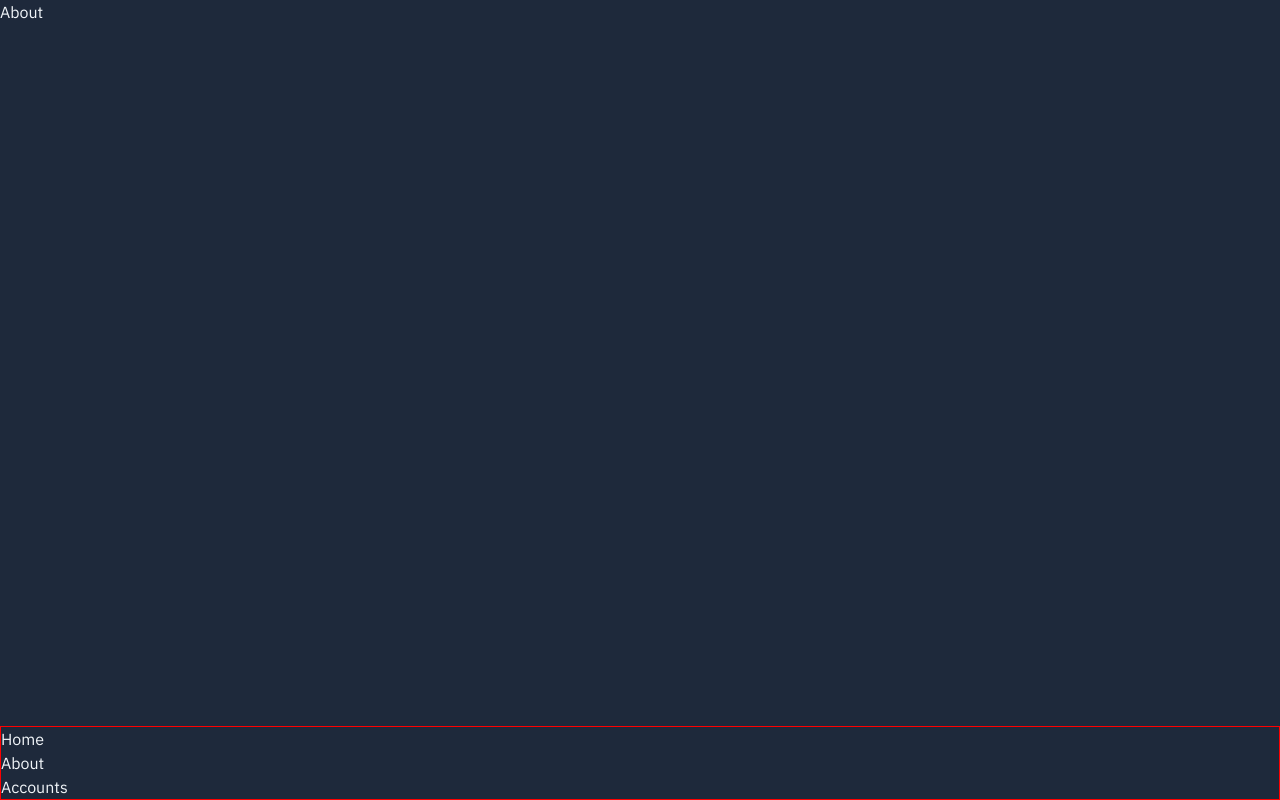
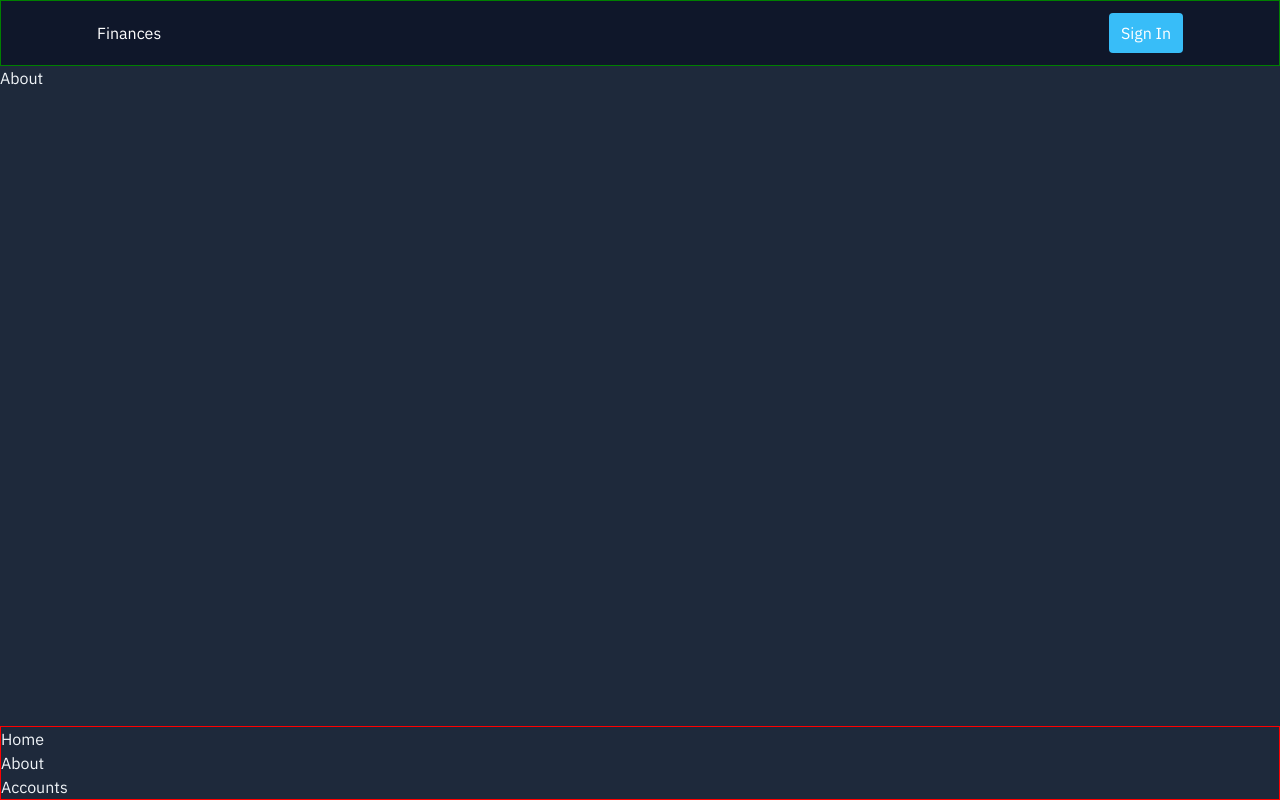
Before and after one commit to ferranfusalba/finances-next, a Next.js app: page /about in a window 1280 px wide. Built offline with nearby package versions, Linux system fonts and the light colour scheme; no server answers.

Commit message:
Add next auth

```diff
--- /dev/null
+++ b/src/app/Providers.tsx
@@ -0,0 +1,6 @@
+"use client";
+import { SessionProvider } from "next-auth/react";
+
+export function Providers({ children }: { children: React.ReactNode }) {
+  return <SessionProvider>{children}</SessionProvider>;
+}
--- /dev/null
+++ b/src/app/api/auth/[...nextauth]/route.ts
@@ -0,0 +1,13 @@
+import NextAuth from "next-auth/next";
+import GoogleProvider from "next-auth/providers/google";
+
+const handler = NextAuth({
+  providers: [
+    GoogleProvider({
+      clientId: process.env.GOOGLE_CLIENT_ID as string,
+      clientSecret: process.env.GOOGLE_CLIENT_SECRET as string,
+    }),
+  ],
+});
+
+export { handler as GET, handler as POST };
--- a/src/app/globals.css
+++ b/src/app/globals.css
@@ -9,6 +9,10 @@ footer {
   width: 100%;
 }
 
+.top-bar {
+  border: 1px solid green;
+}
+
 .nav-accounts {
   border: 1px solid blue;
 }
--- a/src/app/layout.tsx
+++ b/src/app/layout.tsx
@@ -2,6 +2,8 @@ import TabBar from "@/components/TabBar/TabBar";
 import "./globals.css";
 import type { Metadata } from "next";
 import { Inter, IBM_Plex_Sans } from "next/font/google";
+import TopBar from "@/components/TopBar/TopBar";
+import { Providers } from "./Providers";
 
 const inter = Inter({ subsets: ["latin"] });
 const ibm = IBM_Plex_Sans({
@@ -23,10 +25,15 @@ export default function RootLayout({
   return (
     <html lang="en">
       <body className={`${ibm.className} bg-slate-800 text-slate-100`}>
-        <main>{children}</main>
-        <footer>
-          <TabBar />
-        </footer>
+        <Providers>
+          <header className="top-bar">
+            <TopBar />
+          </header>
+          <main>{children}</main>
+          <footer>
+            <TabBar />
+          </footer>
+        </Providers>
       </body>
     </html>
   );
--- /dev/null
+++ b/src/components/TopBar/TopBar.tsx
@@ -0,0 +1,39 @@
+"use client";
+import Link from "next/link";
+import { signIn, useSession, signOut } from "next-auth/react";
+
+export default function TopBar() {
+  const { data: session } = useSession();
+  console.log(session);
+
+  return (
+    <nav className="bg-slate-900 flex items-center py-3 justify-between px-24 text-white">
+      <Link href="/">
+        <h1>Finances</h1>
+      </Link>
+      <div className="flex gap-x-2 items-center">
+        {session?.user ? (
+          <>
+            <Link href="/accounts">Accounts</Link>
+            <p>
+              {session.user.name} {session.user.email}
+            </p>
+            <img
+              src={session.user.image}
+              alt="Profile picture"
+              className="w-10 h-10 rounded-full cursor-pointer"
+            />
+            <button onClick={() => signOut()}>Logout</button>
+          </>
+        ) : (
+          <button
+            onClick={() => signIn()}
+            className="bg-sky-400 px-3 py-2 rounded"
+          >
+            Sign In
+          </button>
+        )}
+      </div>
+    </nav>
+  );
+}
```
